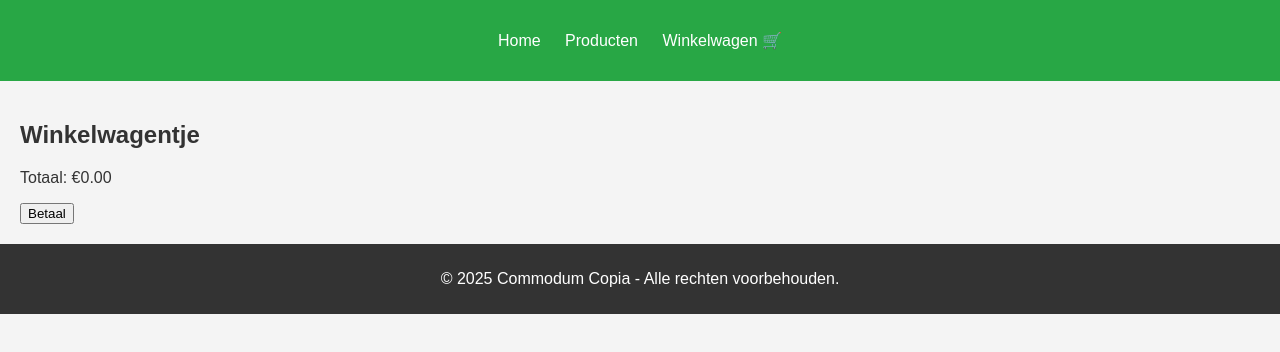
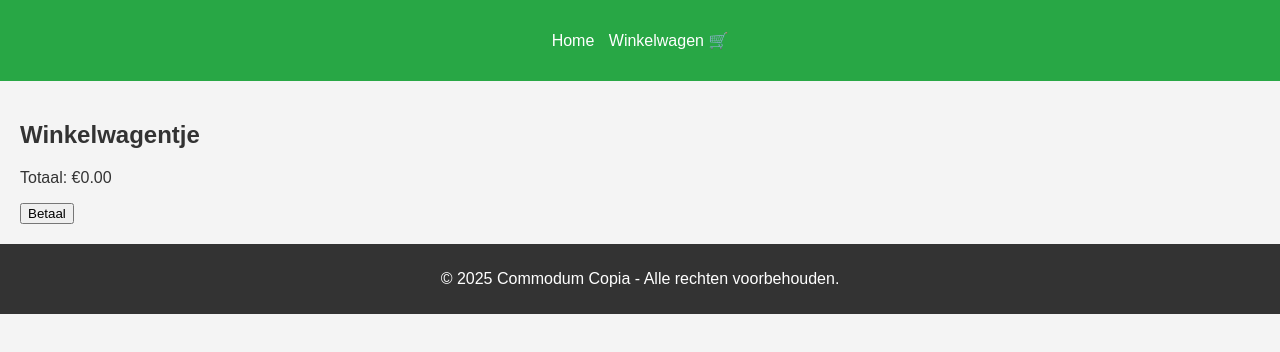
Before and after one commit to NL2025/CommodumCopia2, a plain HTML site: page winkelwagen.html in a window 1280 px wide. Drawn offline with Linux system fonts and the light colour scheme.

Commit message:
Update winkelwagen.html

```diff
--- a/winkelwagen.html
+++ b/winkelwagen.html
@@ -11,8 +11,7 @@
         <nav>
             <ul>
                 <li><a href="index.html">Home</a></li>
-                <li><a href="producten.html">Producten</a></li>
-                <li><a href="winkelwagen.html">Winkelwagen 🛒</a></li>
+                <li style="margin-left: auto;"><a href="winkelwagen.html">Winkelwagen 🛒</a></li>
             </ul>
         </nav>
     </header>
```
